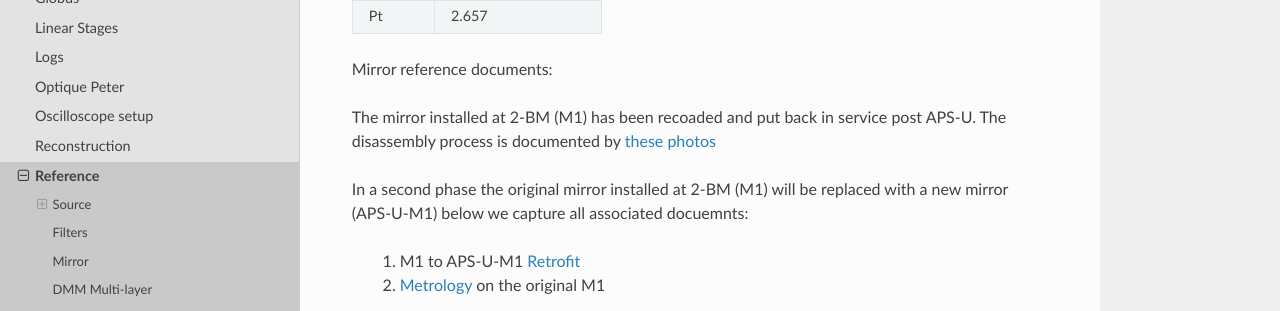
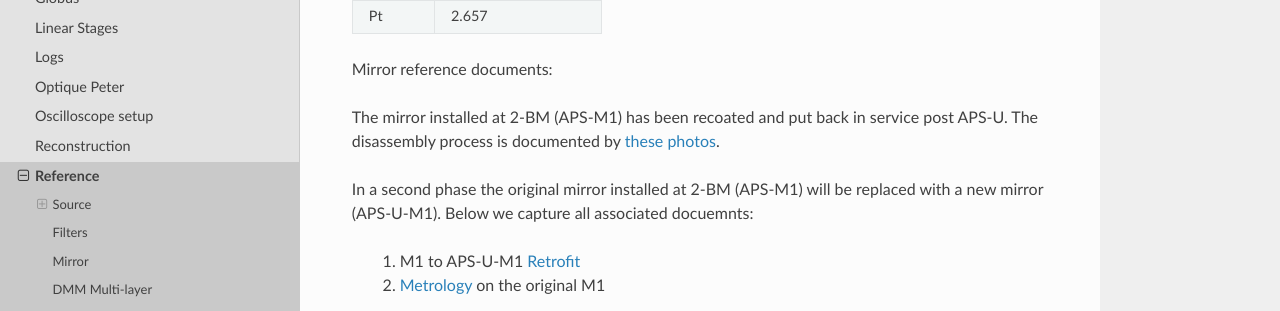
Before and after one commit to xray-imaging/2bm-docs, a Sphinx documentation site: the page built from docs/source/ops/item_090.rst, in a window 1280 px wide and 900 px high, scrolled down 2164 px. Shown: the part 150-461 px from the top of the window. Built offline with Sphinx 7.4.7 and the Read the Docs theme 2.0.0, drawn with Linux system fonts in a browser that asks for light colours; the version number could not be read and is left out.

```diff
--- a/docs/source/ops/item_090.rst
+++ b/docs/source/ops/item_090.rst
@@ -81,9 +81,9 @@
 
 Mirror reference documents:
 
-The mirror installed at 2-BM (M1) has been recoaded and put back in service post APS-U. The disassembly process is documented by `these photos <https://anl.box.com/s/1qicl7o2mo9byuadmc0gs12g0s33v6ww>`_
+The mirror installed at 2-BM (APS-M1) has been recoated and put back in service post APS-U. The disassembly process is documented by `these photos <https://anl.box.com/s/1qicl7o2mo9byuadmc0gs12g0s33v6ww>`_.
 
-In a second phase the original mirror installed at 2-BM (M1) will be replaced with a new mirror (APS-U-M1) below we capture all associated docuemnts:
+In a second phase the original mirror installed at 2-BM (APS-M1) will be replaced with a new mirror (APS-U-M1). Below we capture all associated docuemnts:
 
     #. M1 to APS-U-M1 `Retrofit <https://anl.box.com/s/m3m0j77m081az932ae4lqrbz4lgebw4u>`_
     #. `Metrology <https://anl.box.com/s/2ki5fhawdckqkdjkzxjrudjmqkpllpkc>`_ on the original M1
```
